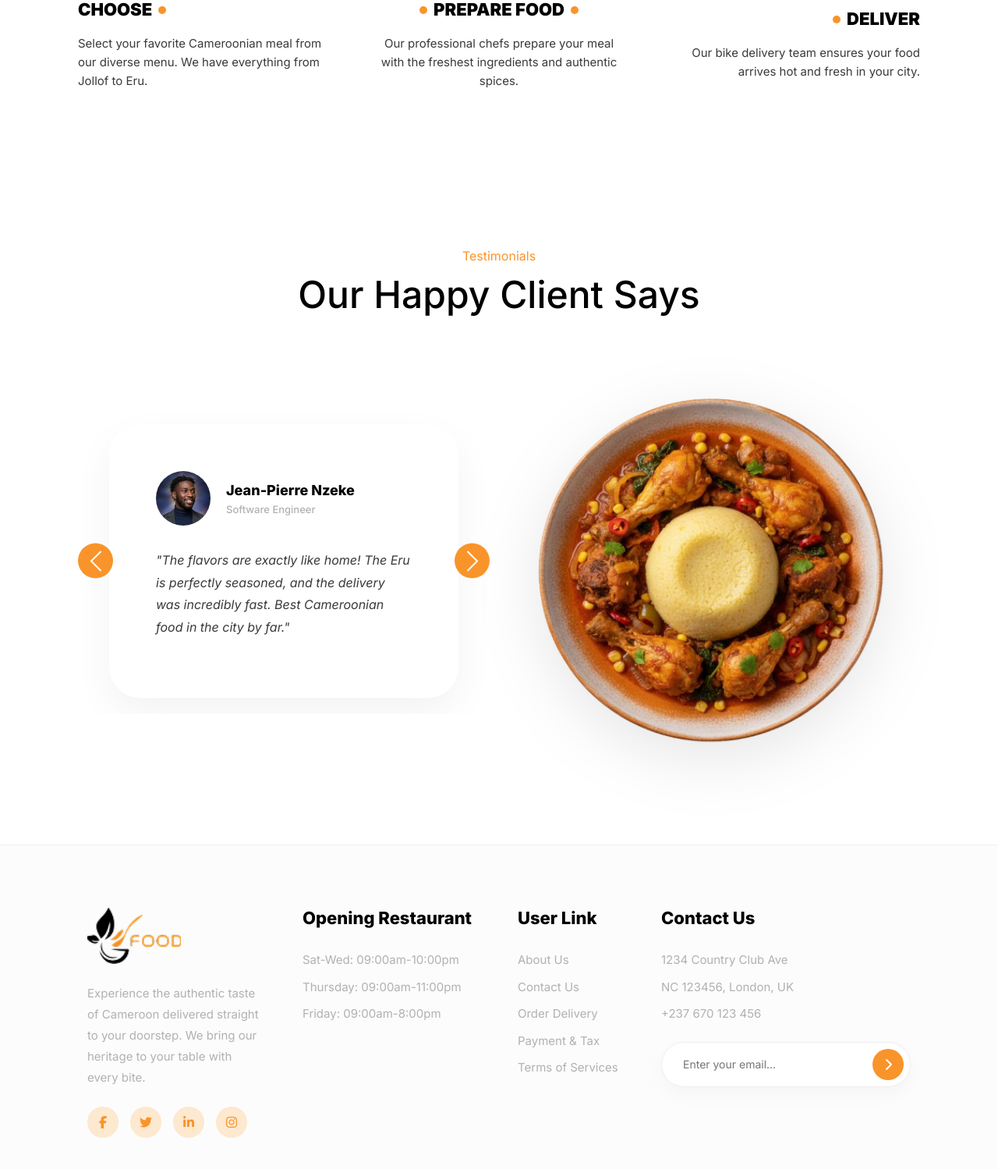
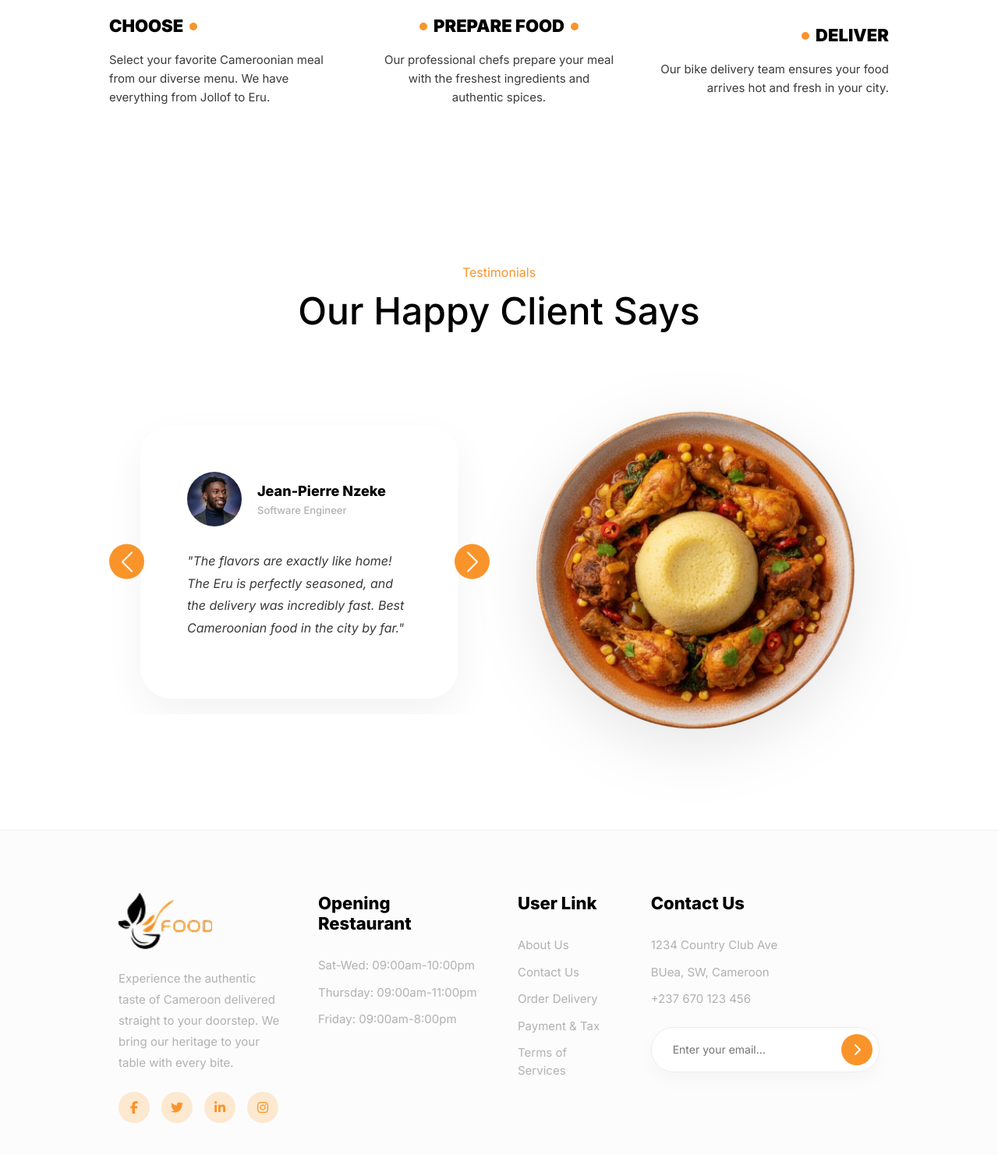
Before and after one commit to PhilipGael116/food-order-school-proj, a PHP site: page /home.php in a window 1280 px wide. Shown: the part 2874-4373 px from the top of the page at 78% size. After the commit the page ends 4314 px from the top, so only its background shows below. Run offline with PHP 8.4, Linux system fonts and the light colour scheme; some libraries are stand-ins or nearby versions.

Commit message:
done with the landing page

```diff
--- a/static-pages/components/footer.php
+++ b/static-pages/components/footer.php
@@ -44,7 +44,7 @@
                 <h4 class="footer-title">Contact Us</h4>
                 <ul class="footer-links list-unstyled mb-4">
                     <li>1234 Country Club Ave</li>
-                    <li>NC 123456, London, UK</li>
+                    <li>BUea, SW, Cameroon</li>
                     <li>+237 670 123 456</li>
                 </ul>
                 <div class="newsletter-box">
--- a/static-pages/index.css
+++ b/static-pages/index.css
@@ -33,7 +33,7 @@ body {
 
 /* Compact Container */
 .container {
-    max-width: 1080px !important;
+    max-width: 1000px !important;
 }
 
 /* Optional: Applying basic Typography based on the variables */
--- a/static-pages/pages/home.php
+++ b/static-pages/pages/home.php
@@ -232,7 +232,7 @@
     </div>
 
     <!-- How it works Section -->
-    <section class="how-it-works container text-center">
+    <section class="how-it-works container text-center" id="how-it-works">
         <div class="subtitle text-tangerine mb-2">How to work</div>
         <h2 class="title mb-5">Food Us An Important Part Of A Balanced Diet</h2>
 
```
